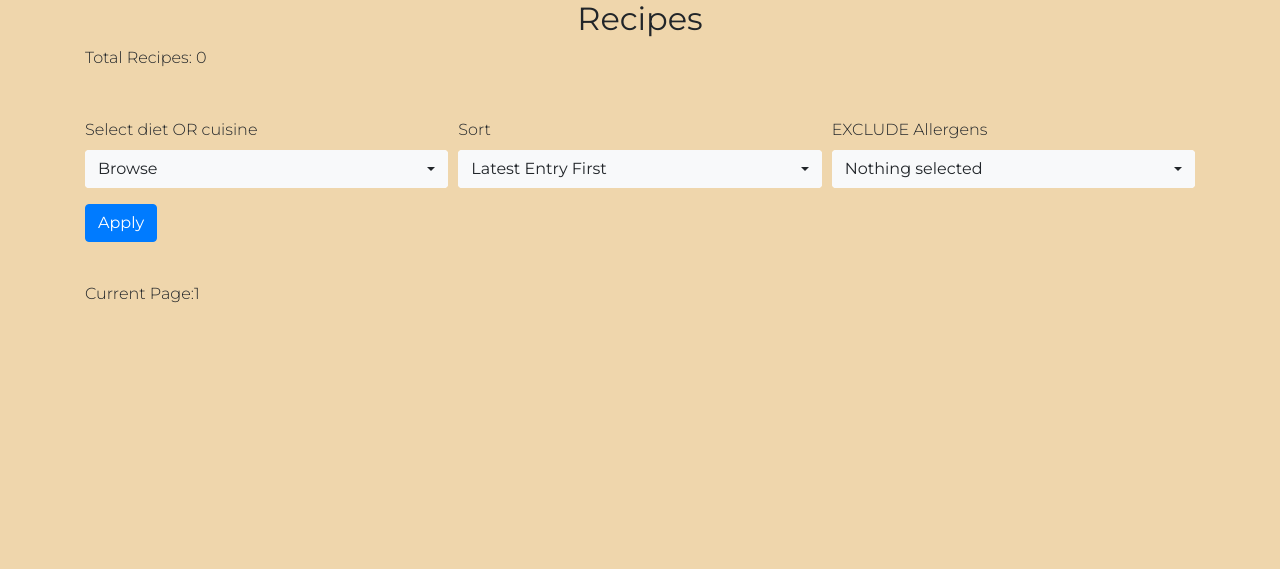
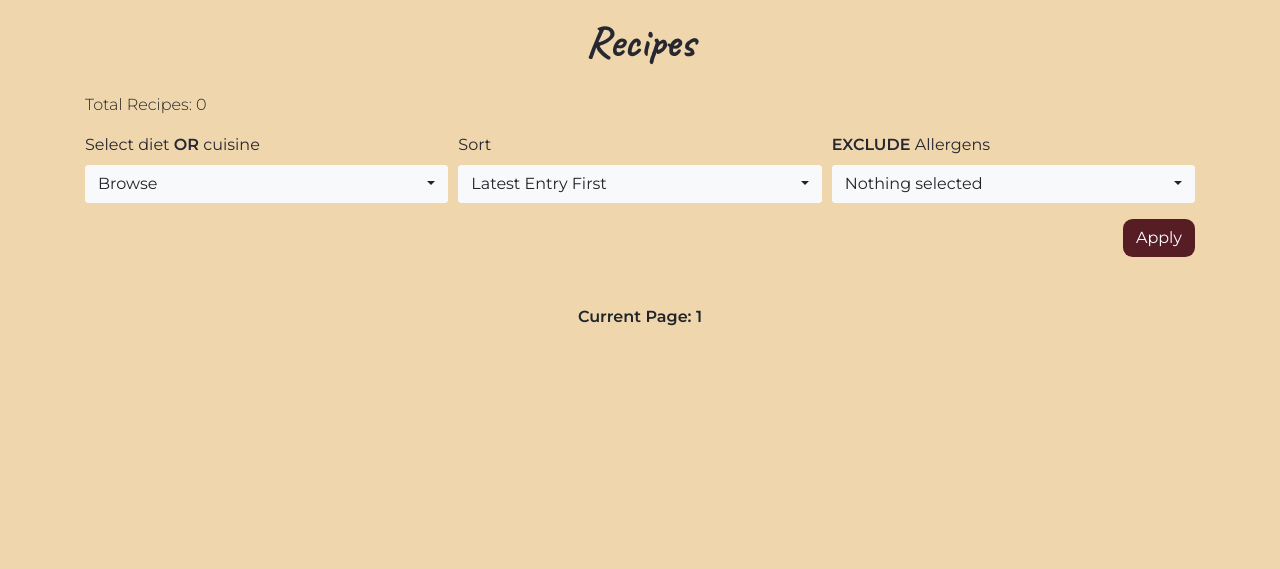
Before and after one commit to irinanita/cook-book, a Flask app: page /recipes in a window 1280 px wide. Shown: the part 56-625 px from the top of the page. Run offline with Flask 2, Linux system fonts and the light colour scheme; data that the repository does not hold is empty; some libraries are stand-ins or nearby versions.

Commit message:
Styled Recipes Page

```diff
--- a/static/css/style.css
+++ b/static/css/style.css
@@ -1,4 +1,8 @@
 @import url('https://fonts.googleapis.com/css?family=Caveat:400,700|Montserrat:300,400,600,700');
+
+.fw-600{
+    font-weight: 600;
+}
 
 html,body{
     height:100%;
@@ -16,10 +20,20 @@ body{
 /*    width:auto;*/
 /*}*/
 
-h3{
+h3,h2{
     font-size: 2.75rem;
     font-family: 'Caveat', cursive;
     font-weight: 700;
+}
+
+label{
+    font-weight: 400;
+    color: #262730;
+}
+
+.dropdown-item.active, .dropdown-item:active {
+
+    background-color: #D33F49;
 }
 
 .navbar-brand{
@@ -87,6 +101,17 @@ a:hover{
     border-radius: .5rem;
 }
 
+.btn-primary{
+     border-radius: .6rem;
+     background-color:#561D25;
+     border-color:transparent;
+}
+
+.btn-primary:hover{
+    background-color: #D33F49;
+    border-color: transparent;
+}
+
 .btn-sm:hover{
     background-color: #d33f49;
     border-color: #d33f49;
@@ -109,6 +134,19 @@ a:hover{
     color:#D33F49;;
 }
 
+.recipe-tab{
+    width: fit-content;
+    background-color: #fafafa;
+    padding:3px;
+    font-size: 0.8rem;
+    background-color: #561D25;
+    color:white;
+}
+
 .list-group-item{
     border-color:transparent;
 }
+
+.selectpicker:hover{
+    background-color: red;
+}
--- a/templates/recipes.html
+++ b/templates/recipes.html
@@ -1,21 +1,19 @@
 {%extends 'base.html'%}{%block content%}
-<h2 class="text-center">Recipes</h2>
-{% with messages = get_flashed_messages() %}
-  {% if messages %}
-    <ul class=flashes>
+<h3 class="section__heading--darkgreen text-center mt-3">Recipes</h3>
+{% with messages = get_flashed_messages() %} {% if messages %}
+<ul class=flashes>
     {% for message in messages %}
-      <li>{{ message }}</li>
+    <li>{{ message }}</li>
     {% endfor %}
-    </ul>
-  {% endif %}
-{% endwith %}
-<p>Total Recipes: {{recipes_count}}</p>
-<div class="mt-5">
+</ul>
+{% endif %} {% endwith %}
+<div class="mt-4">
+    <p>Total Recipes: {{recipes_count}}</p>
     <form action="{{url_for('recipes')}}" method="GET">
-        <input  type="hidden" name="keyword" value="{{keyword if keyword}}" />
+        <input type="hidden" name="keyword" value="{{keyword if keyword}}" />
         <div class="form-row">
             <div class="form-group col-12 col-md-4">
-                <label for="browse">Select diet OR cuisine</label>
+                <label for="browse">Select diet <span class="fw-600">OR</span> cuisine</label>
                 <select class="form-control selectpicker" name="browse" id="browse">
                     <option disabled selected>Browse</option>
                     <optgroup label="Diet">
@@ -42,8 +40,8 @@
                 </select>
             </div>
             <div class="form-group col-12 col-md-4 ">
-                <label for="exclude_allergy">EXCLUDE Allergens</label>
-                <select class="selectpicker form-control" data-style ="btn-light btn-new" name="exclude_allergy[]" multiple>
+                <label for="exclude_allergy"><span class="fw-600">EXCLUDE </span> Allergens</label>
+                <select class="selectpicker form-control" data-style="btn-light btn-new" name="exclude_allergy[]" multiple>
                     {%for allergen in _allergens%}
                     {%if allergen.allergen_type != "none"%}
                         <option {{"selected" if ('exclude' in filters) and (allergen.allergen_type in filters['exclude'])}}>{{allergen.allergen_type}}</option>
@@ -52,52 +50,53 @@
                 </select>
             </div>
         </div>
-        <button type="submit" class="btn btn-primary" name="submit">Apply</button>
+        <div class="clearfix">
+            <button type="submit" class="btn btn-primary float-right" name="submit">Apply</button>
+        </div>
     </form>
 </div>
 
-<div class="row mt-3">
-    {% for recipe in recipes %} {% if loop.index0 < page_size %}
-    <div class="col-md-6 col-lg-3">
+<div class="row mt-4">
+    {% for recipe in recipes %} {% if loop.index0 < page_size %} <div class="col-md-6 col-lg-3 mt-3">
+        <span class="recipe-tab">{{recipe._id.generation_time.strftime("%d %b %Y, %H:%M")}}</span>
         <a class="text-reset" href="{{url_for('view_recipe',recipe_id=recipe._id)}}">
             <div class="img-container" style="background-image: url({{recipe['image']}}); background-size: cover; padding-top: 60%;"> </div>
-            <h5>{{recipe['title']}}</h5>
-            {{recipe._id.generation_time.strftime("%d %b %Y, %H:%M")}}
+            <h6 class="recipe-card">{{recipe['title']}}</h6>
         </a>
-    </div>
+</div>
 {% endif %} {%endfor%}
 </div>
-<div class="row mt-4 clearfix">
+<div class="row mt-4">
     {% if page >1 %}
-    <div class="col float-left">
+    <div class="col">
         <form action="{{url_for('recipes',page=page-1)}}" method="GET">
             {%if keyword %}
             <input type="hidden" name="keyword" value="{{keyword}}" /> {%endif%} {%if 'browse' in filters%}
             <input type="hidden" value="{{filters['browse']}}" name="browse"> {%endif%} {%if 'sort' in filters%}
             <input type="hidden" value="{{filters['sort']}}" name="sort"> {%endif%}
 
-            <div class="col">
-                <button type="submit" class="btn btn-primary" name="submit" value="previous-page">Previous Page</button>
+            <div class="col clearfix">
+                <button type="submit" class="btn btn-primary float-left" name="submit" value="previous-page">Previous Page</button>
             </div>
         </form>
     </div>
-    {% endif%}
+    {% endif%} {% if recipes_length > page_size %}
     <div class="col">
-        Current Page:{{page}}
-    </div>
-    {% if recipes_length > page_size %}
-    <div class="col float-right">
         <form action="{{url_for('recipes',page=page+1)}}" method="GET">
             {%if keyword %}
             <input type="hidden" name="keyword" value="{{keyword}}" /> {%endif%} {%if 'browse' in filters%}
             <input type="hidden" value="{{filters['browse']}}" name="browse"> {%endif%} {%if 'sort' in filters%}
             <input type="hidden" value="{{filters['sort']}}" name="sort"> {%endif%}
 
-            <div class="col">
-                <button type="submit" class="btn btn-primary" name="submit" value="next-page">Next Page</button>
+            <div class="col clearfix">
+                <button type="submit" class="btn btn-primary float-right" name="submit" value="next-page">Next Page</button>
             </div>
         </form>
     </div>
     {%endif%}
 </div>
+<div class="col text-center fw-600">
+    Current Page: {{page}}
+</div>
+
 {%endblock%}
```
